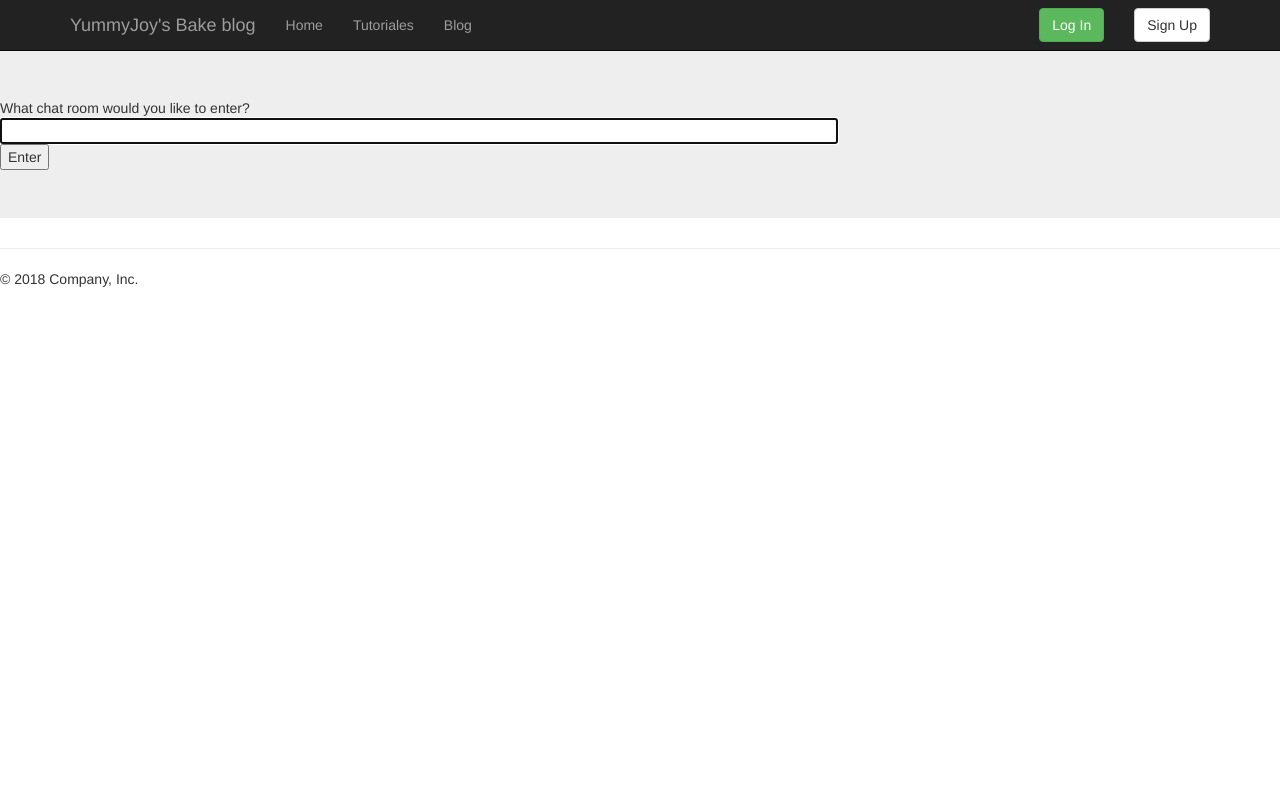
After one commit to Fox658/yummycook-website, a Django app: page /chatrooms/index/ in a window 1280 px wide. The commit adds this page. Run offline with Django 3.2, Linux system fonts and the light colour scheme; some libraries are stand-ins or nearby versions.

Commit message:
1.creating chat app 2.Add index view

```diff
--- /dev/null
+++ b/chatrooms/templates/index.html
@@ -0,0 +1,24 @@
+{% extends "base_layout.html" %}
+
+{% block content %}
+<body>
+    What chat room would you like to enter?<br/>
+    <input id="room-name-input" type="text" size="100"/><br/>
+    <input id="room-name-submit" type="button" value="Enter"/>
+</body>
+{%endblock%}
+{% block scripts %}
+<script>
+    document.querySelector('#room-name-input').focus();
+    document.querySelector('#room-name-input').onkeyup = function(e) {
+        if (e.keyCode === 13) {  // enter, return
+            document.querySelector('#room-name-submit').click();
+        }
+    };
+
+    document.querySelector('#room-name-submit').onclick = function(e) {
+        var roomName = document.querySelector('#room-name-input').value;
+        window.location.pathname = '/chat/' + roomName + '/';
+    };
+</script>
+{% endblock scripts %}
--- /dev/null
+++ b/chatrooms/urls.py
@@ -0,0 +1,8 @@
+
+from django.conf.urls import url
+
+from . import views
+
+urlpatterns =[
+    url(r'^index/', views.index, name='index'),
+]
--- a/chatrooms/views.py
+++ b/chatrooms/views.py
@@ -1,3 +1,5 @@
 from django.shortcuts import render
 
 # Create your views here.
+def index(request):
+    return render(request, 'index.html',{})
--- a/templates/base_layout.html
+++ b/templates/base_layout.html
@@ -110,10 +110,14 @@
     <!-- Bootstrap core JavaScript
     ================================================== -->
     <!-- Placed at the end of the document so the pages load faster -->
+
     <script src="https://ajax.googleapis.com/ajax/libs/jquery/1.12.4/jquery.min.js"></script>
     <script>window.jQuery || document.write('<script src="../../assets/js/vendor/jquery.min.js"><\/script>')</script>
     <script src="{% static 'js/bootstrap.min.js' %}"></script>
     <!-- IE10 viewport hack for Surface/desktop Windows 8 bug -->
     <script src="{% static 'js/ie10-viewport-bug-workaround.js' %}"></script>
+    {% block scripts %}
+
+    {% endblock scripts %}
   </body>
 </html>
--- a/templates/homepage.html
+++ b/templates/homepage.html
@@ -2,7 +2,7 @@
 {% block content %}
     <!-- Main jumbotron for a primary marketing message or call to action -->
     <div style="height: 70%;">
-    <div style="background-image: url('media/img/thumb-1920-653606.jpg'); height: 80%;">
+    <div style="background: url('media/img/thumb-1920-653606.jpg') no-repeat; height: 100%; background-size:100%; ">
         <div class="container">
           <h1 style="color:#fff;">Bienvenidos al Blog de YummyJoy!</h1>
           <p style="color:#fff;">Esta es una pagina dedicada al recestas de comida de todo tipo en donde podras conocer recetas nuevas en mis secciones de Post y Tutoriales!!</p>
--- a/yummycook/settings.py
+++ b/yummycook/settings.py
@@ -42,6 +42,7 @@ INSTALLED_APPS = [
     'accounts',
     'tutoriales',
     'chatrooms',
+
 ]
 
 MIDDLEWARE = [
--- a/yummycook/urls.py
+++ b/yummycook/urls.py
@@ -27,6 +27,7 @@ urlpatterns = [
     url(r'^articles/', include('articles.urls')),
     url(r'^accounts/', include('accounts.urls')),
     url(r'^tutoriales/', include('tutoriales.urls')),
+    url(r'^chatrooms/',include('chatrooms.urls')),
 ]
 
 urlpatterns += staticfiles_urlpatterns()
```
Also changed, not shown: chatrooms/templates/chat.html (added, +34 -0 lines), chatrooms/models.py (line endings or trailing spaces).
